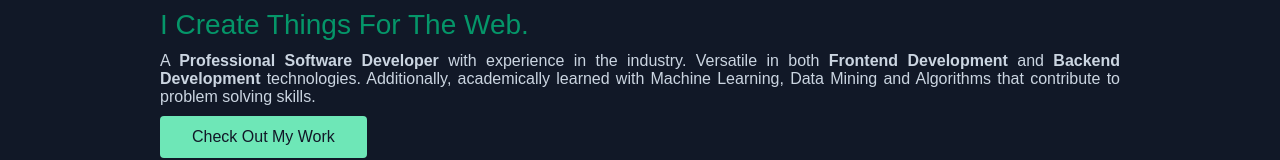
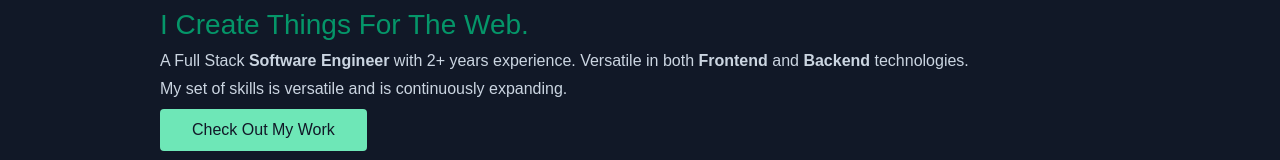
Before and after one commit to snigdho611/snigdho611.dev, a React (Create React App) app: page / in a window 1280 px wide. Shown: the part 258-418 px from the top of the page. Built offline with nearby package versions, Linux system fonts and the light colour scheme; a web font is replaced by a local one.

Commit message:
Updating hero section scss

```diff
--- a/src/App.tsx
+++ b/src/App.tsx
@@ -282,15 +282,15 @@ const App: React.FC = () => {
           {/* HERO */}
           <div className="hero" ref={heroRef}>
             <div className="hero_container" ref={aboutRef}>
-              <label className="hero_container_name">Snigdho Dip Howlader.</label>
-              <label className="hero_container_tagline">I Create Things For The Web.</label>
-              <label className="hero_container_content">
-                A <strong>Professional Software Developer</strong> with experience in the industry.
-                Versatile in both <strong>Frontend Development</strong> and{" "}
-                <strong>Backend Development</strong> technologies. Additionally, academically
-                learned with Machine Learning, Data Mining and Algorithms that contribute to problem
-                solving skills.
-              </label>
+              <span className="hero_container_name">Snigdho Dip Howlader.</span>
+              <span className="hero_container_tagline">I Create Things For The Web.</span>
+              <span className="hero_container_content">
+                A Full Stack <strong>Software Engineer</strong> with 2+ years experience. Versatile
+                in both <strong>Frontend </strong> and <strong>Backend </strong> technologies.
+              </span>
+              <span className="hero_container_content">
+                My set of skills is versatile and is continuously expanding.
+              </span>
               <a href={"https://www.github.com/snigdho611"} className="hero_container_checkout">
                 Check Out My Work
               </a>
--- a/src/index.scss
+++ b/src/index.scss
@@ -101,6 +101,7 @@ body {
       color: $slate-primary;
     }
     &_checkout {
+      // margin-top: 0.25rem;
       // border-2 bg-emerald-700 text-emerald-50 transition-all w-3/4 sm:w-1/3 py-3 text-sm text-center hover:bg-emerald-50 hover:text-emerald-700 hover:top-[-10px] relative
       background-color: $emrald-primary;
       width: fit-content;
```
